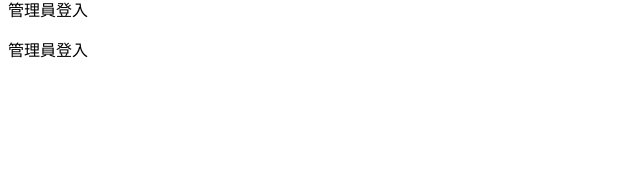
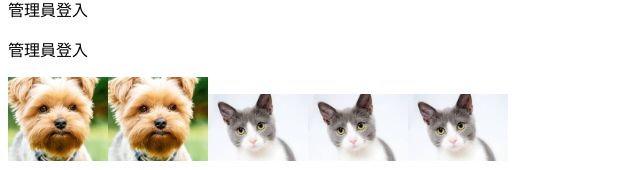
Before and after one commit to HsiaoHungWang/vue-ojtm, a Vue app: page / in a window 1280 px wide. Shown: the part 979-1149 px from the top of the page, without its empty margins (0-640 px from the left). Before the commit the page ends 1056 px from the top, so only its background shows below. Built offline with nearby package versions, Linux system fonts and the light colour scheme.

Commit message:
靜態檔案放在public與assets的使用方式

```diff
--- a/src/components/BindingDemo.vue
+++ b/src/components/BindingDemo.vue
@@ -1,9 +1,13 @@
 <script setup>
 import { ref } from 'vue';
+import mycat from '@/assets/images/cat3.jpg'
 
 //tab enter
 const userName = ref('Tom')
 const isAdmin = ref(true)
+
+const dog = ref('/images/dog1.jpg')
+const cat = ref('/src/assets/images/cat3.jpg')
 </script>
 
 <template>
@@ -14,7 +18,18 @@ const isAdmin = ref(true)
         <!--如果isAdmin為true就顯示管理者登入，如果為false就不顯示任何內容-->
         <p>{{ isAdmin && '管理員登入' }}</p>
         <p>{{ isAdmin ? '管理員登入' : '' }}</p>
+        <img src="/images/dog1.jpg" />
+        <img :src="dog" />
+        <!--assets 裡的靜態檔案 -->
+        <img src="@/assets/images/cat3.jpg" title="不建議這樣用" />
+        <img :src="cat" title="不建議這樣用" />
+        <img :src="mycat" title="建議這樣用" />
+
     </div>
 </template>
 
-<style lang="css" scoped></style>
+<style lang="css" scoped>
+img {
+    width: 100px;
+}
+</style>
```
Also changed, not shown: public/images/dog1.jpg (added), src/assets/images/cat3.jpg (added).
